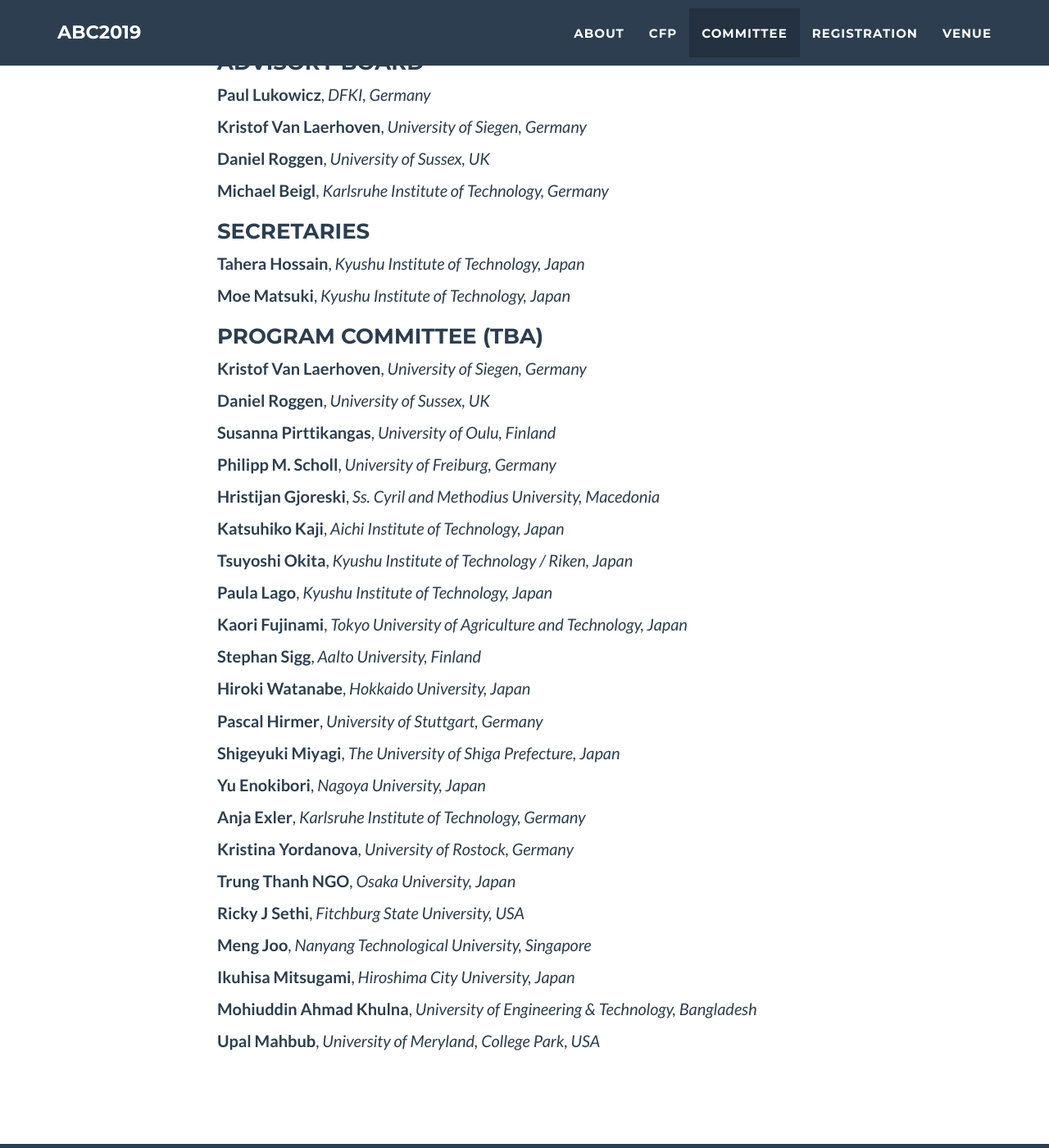
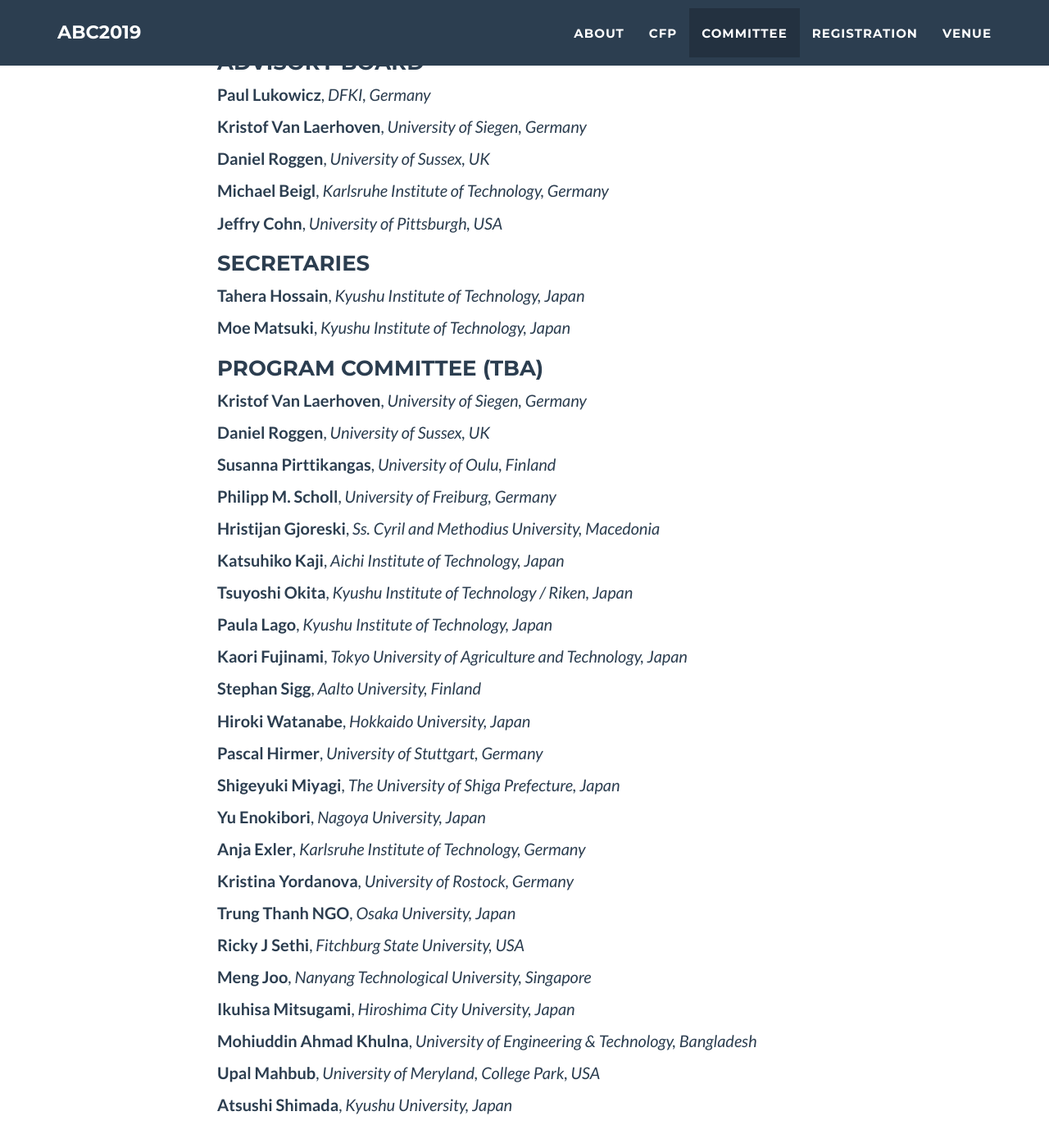
Before and after one commit to abc-research/2019, a Jekyll site: the page built from index.html, in a window 1280 px wide and 1400 px high, scrolled down 3432 px. Shown: the whole window at 82% size. Built offline with Jekyll 4.4.1, drawn with Linux system fonts in a browser that asks for light colours.

Commit message:
Update _config.yml

```diff
--- a/_config.yml
+++ b/_config.yml
@@ -79,6 +79,8 @@ committee:
         affil: University of Sussex, UK
       - name: Michael Beigl
         affil: Karlsruhe Institute of Technology, Germany
+      - name: Jeffry Cohn
+        affil: University of Pittsburgh, USA
   - role: Secretaries
     member:
       - name: Tahera Hossain
@@ -131,6 +133,8 @@ committee:
         affil: University of Engineering & Technology, Bangladesh
       - name: Upal Mahbub
         affil: University of Meryland, College Park, USA
+      - name: Atsushi Shimada
+        affil: Kyushu University, Japan
 
 
 
```
